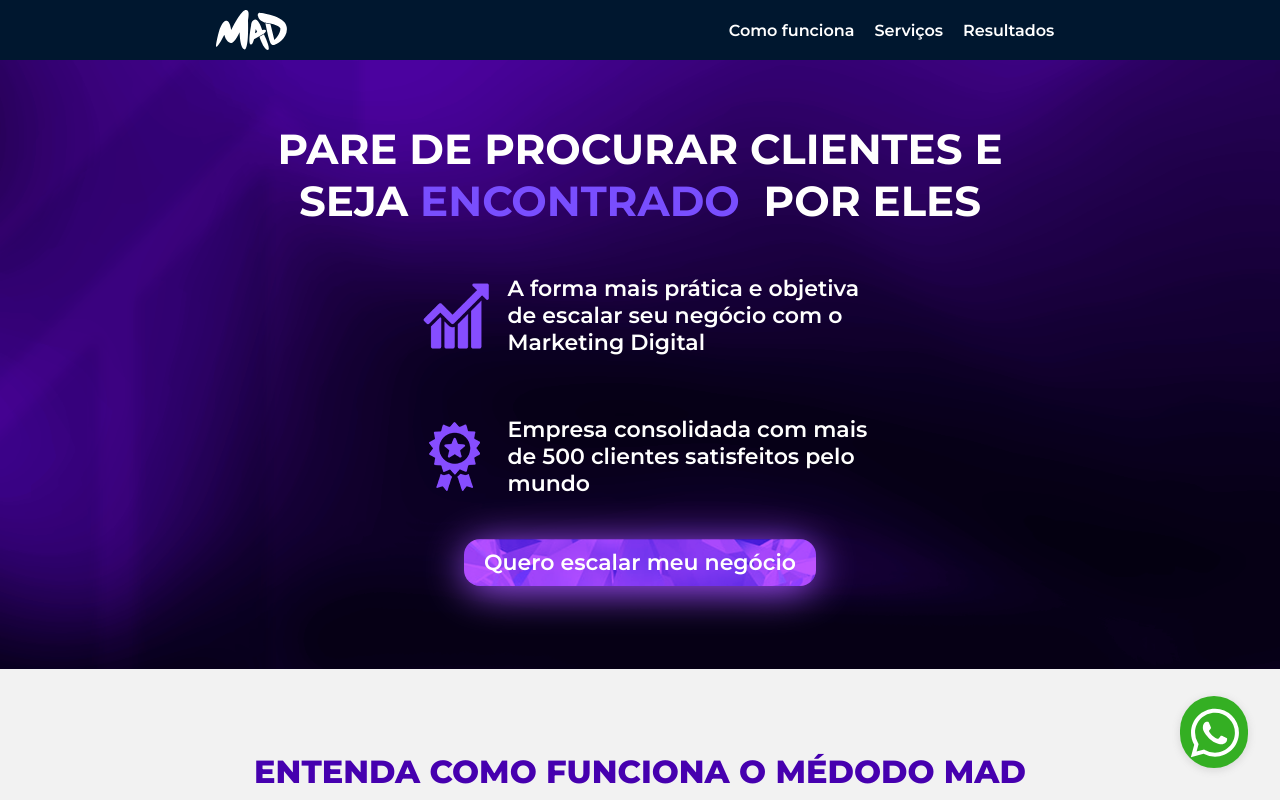
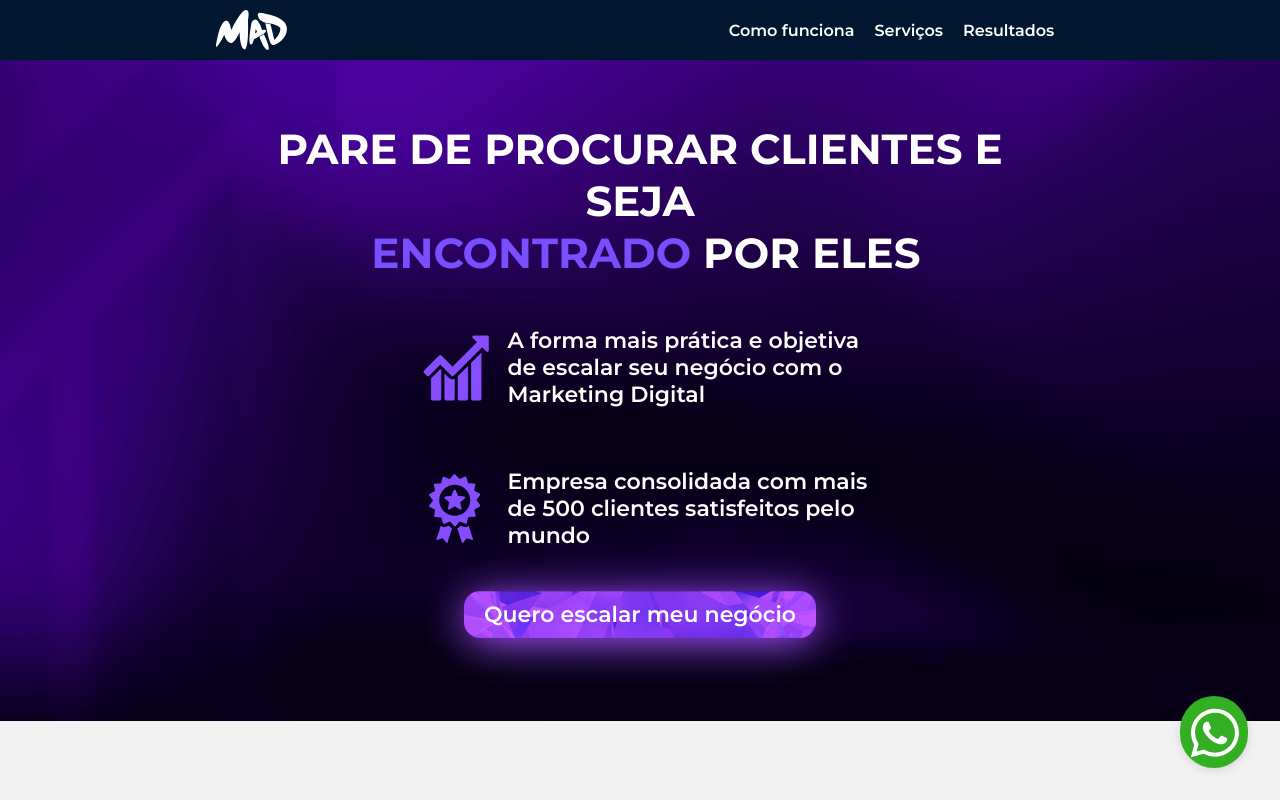
Before and after one commit to oseias-costa/maddigital, a Next.js app: page / in a window 1280 px wide. Shown: the top 800 px of the page. Built offline with nearby package versions, Linux system fonts and the light colour scheme.

Commit message:
fix(Results): fixed styles to results items

```diff
--- a/app/components/headline/Headline.tsx
+++ b/app/components/headline/Headline.tsx
@@ -20,7 +20,7 @@ export default function Headline() {
         <S.TitleContainer>
           <S.Title>pare de procurar clientes e seja</S.Title>
           <S.TitleDestack>&nbsp;encontrado&nbsp;</S.TitleDestack>
-          <S.Title> por eles</S.Title>
+          <S.Title>por eles</S.Title>
         </S.TitleContainer>
         <S.DescriptionContainer>
           <HeadlineItem
--- a/app/components/headline/headline.styles.ts
+++ b/app/components/headline/headline.styles.ts
@@ -17,16 +17,21 @@ export const TitleContainer = styled.div`
   max-width: 750px;
   margin: 0 auto;
   z-index: 2;
+
+  @media(max-width: 740px) {
+    padding-left: 20px;
+    padding-right: 20px;
+  }
 `;
 
 export const Title = styled.h1`
   color: #fffffe;
-  display: inline;
+  display: inline-block;
   text-transform: uppercase;
   font-size: 42px;
 
   @media(max-width: 740px) {
-    font-size: 32px;
+    font-size: 30px;
   }
 `;
 
--- a/app/components/results/results.styles.ts
+++ b/app/components/results/results.styles.ts
@@ -31,6 +31,7 @@ export const ResultsDescription = styled.div`
     padding-left: 20px;
     padding-right: 20px;
     text-align: center;
+    align-items: center;
 
     #button-destak {
       position: relative;
@@ -69,6 +70,12 @@ export const Clients = styled.div`
     font-size: 20px;
     font-weight: 800;
   }
+
+  /* @media(max-width: 740px){
+    align-items: center;
+    text-align: center;
+    flex-direction: row-reverse;
+  } */
 `;
 
 export const Investment = styled.div`
```
